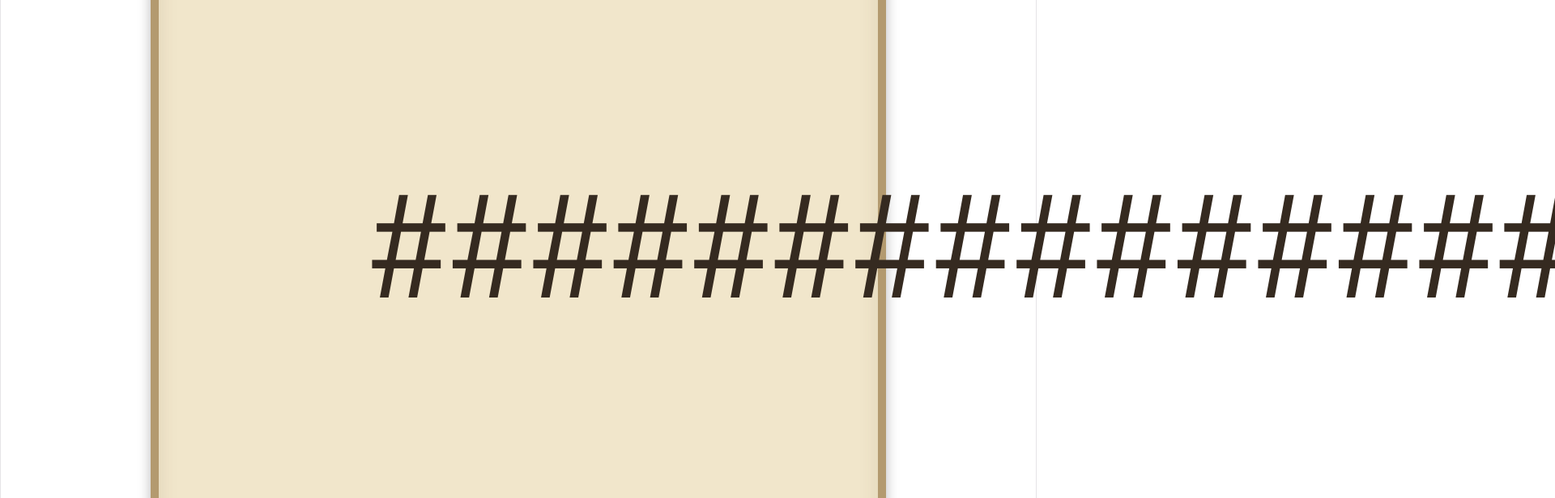
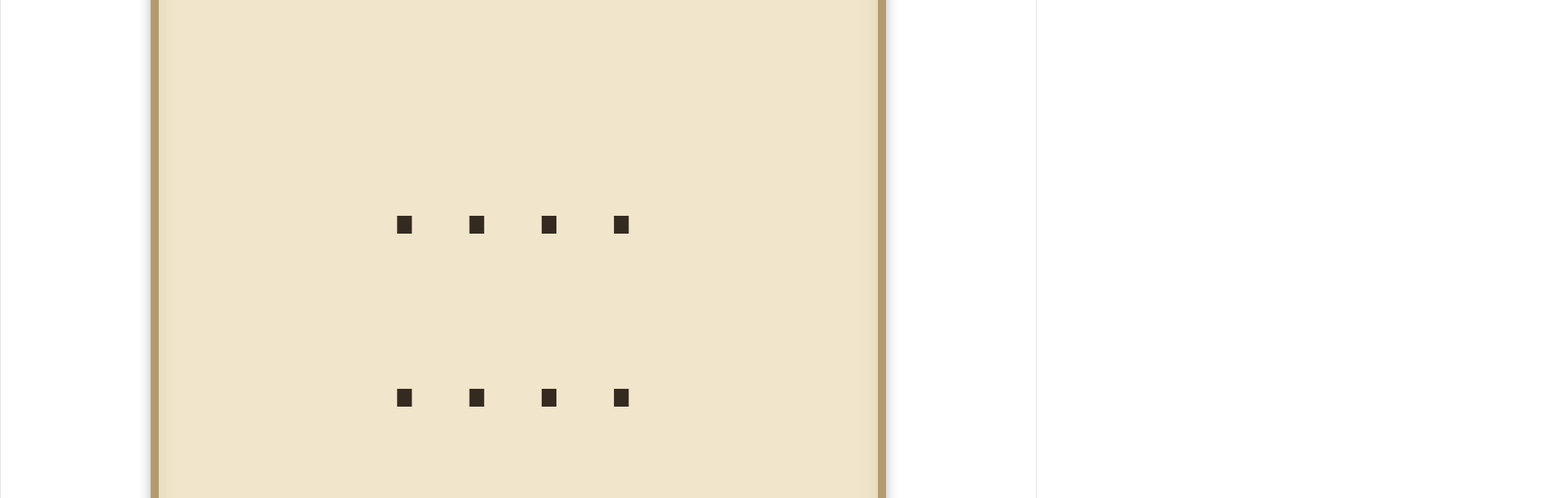
Before and after one commit to ExoSkeletons/babel-librarian, a React (Vite) app: page /browse/0/0/0/0 in a window 1280 px wide. Shown: the part 1920-2536 px from the top of the page at 81% size, 1920 px wide, since content can reach past the window. Built offline with nearby package versions, Linux system fonts and the light colour scheme; no server answers; a web font is replaced by a local one.

Commit message:
mono page width styling

```diff
--- a/src/pages/Book.css
+++ b/src/pages/Book.css
@@ -36,9 +36,12 @@
 }
 
 .reader-book-body p {
-  width: 100%;
+  margin: 0 auto;
+  width: min(100%, var(--page-width));
+  min-height: var(--page-height);
   color: #352a20;
-  font: 1.2rem/1.9 Georgia, 'Times New Roman', serif;
+  font-family: ui-monospace, "Cascadia Mono", Consolas, monospace;
+  overflow-wrap: anywhere;
 }
 
 .reader-book-divider {
--- a/src/pages/Book.jsx
+++ b/src/pages/Book.jsx
@@ -7,14 +7,21 @@ import { coerceLocation, getText, parseLocationParams } from '../app/library'
 import './Book.css'
 
 function generateFullPageString(text) {
-    return text + "#".repeat(Math.max(0, pageDim.charsPerPage - text.length))
+    return text + ".".repeat(Math.max(0, pageDim.charsPerPage - text.length))
 }
 
 function BookBody({ text, book, page }) {
     return (
         <article className="reader-book" aria-label="Book page">
             <div className="reader-book-body">
-                <p>{text}</p>
+                <p
+                    style={{
+                        '--page-width': `${pageDim.charsPerLine + 1}ch`,
+                        '--page-height': `${pageDim.linesPerPage}lh`,
+                    }}
+                >
+                    {text}
+                </p>
             </div>
             <hr className="reader-book-divider" />
             <footer className="reader-book-footer">
```
